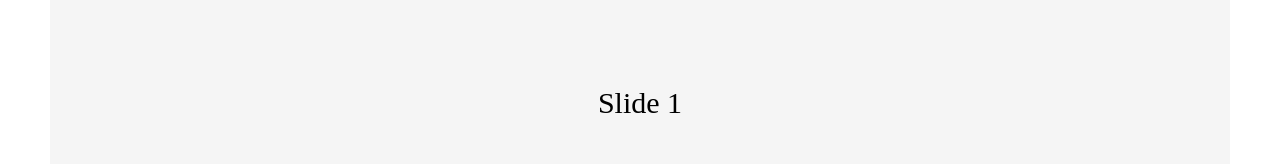
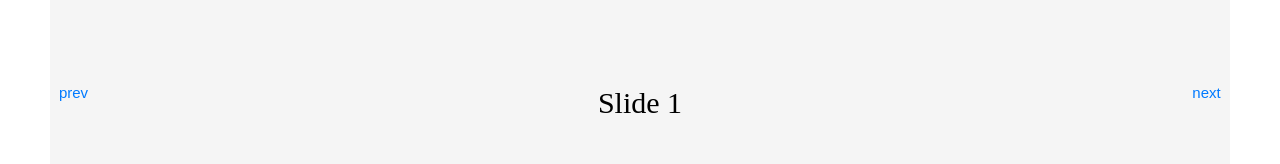
Before and after one commit to jyyang5542/2408-study-nuxt, a Nuxt app: page /Swiper in a window 1280 px wide. Shown: the part 403-567 px from the top of the page. Built offline with nearby package versions, Linux system fonts and the light colour scheme.

Commit message:
style: swiper 네비게이션 버튼 노출

```diff
--- a/pages/Swiper/index.vue
+++ b/pages/Swiper/index.vue
@@ -3,7 +3,7 @@
     <h1 class="sec__title">Swiper</h1>
     <Gnb />
 
-    <swiper :modules="[Navigation, Pagination]" navigation :pagination="{ clickable: true }" :slides-per-view="1" :space-between="10" class="mySwiper">
+    <swiper :modules="[Navigation, Pagination]" loop navigation :pagination="{ clickable: true }" :slides-per-view="1" :space-between="10" class="mySwiper">
       <swiper-slide v-for="index in 6" class="sec__cont active">Slide {{ index }}</swiper-slide>
     </swiper>
   </section>
@@ -14,3 +14,14 @@ import { Swiper, SwiperSlide } from 'swiper/vue';
 import { Navigation, Pagination } from 'swiper/modules';
 import 'swiper/swiper-bundle.css';
 </script>
+
+<style lang="scss" scoled>
+.swiper-button-prev,
+.swiper-button-next {
+  &::before,
+  &::after {
+    font-size: 15px;
+    font-family: Arial, Georgia, 'Times New Roman', Times, serif !important;
+  }
+}
+</style>
```
